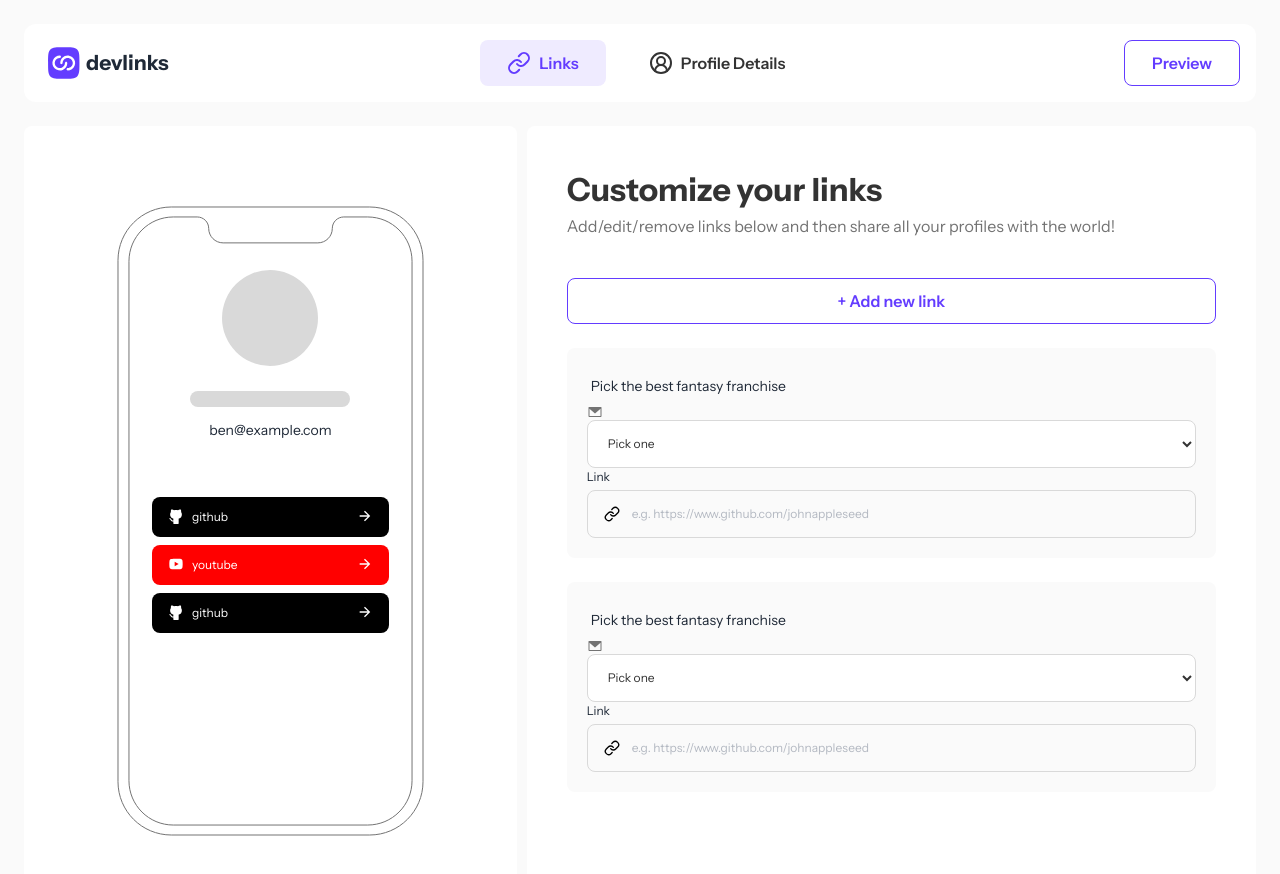
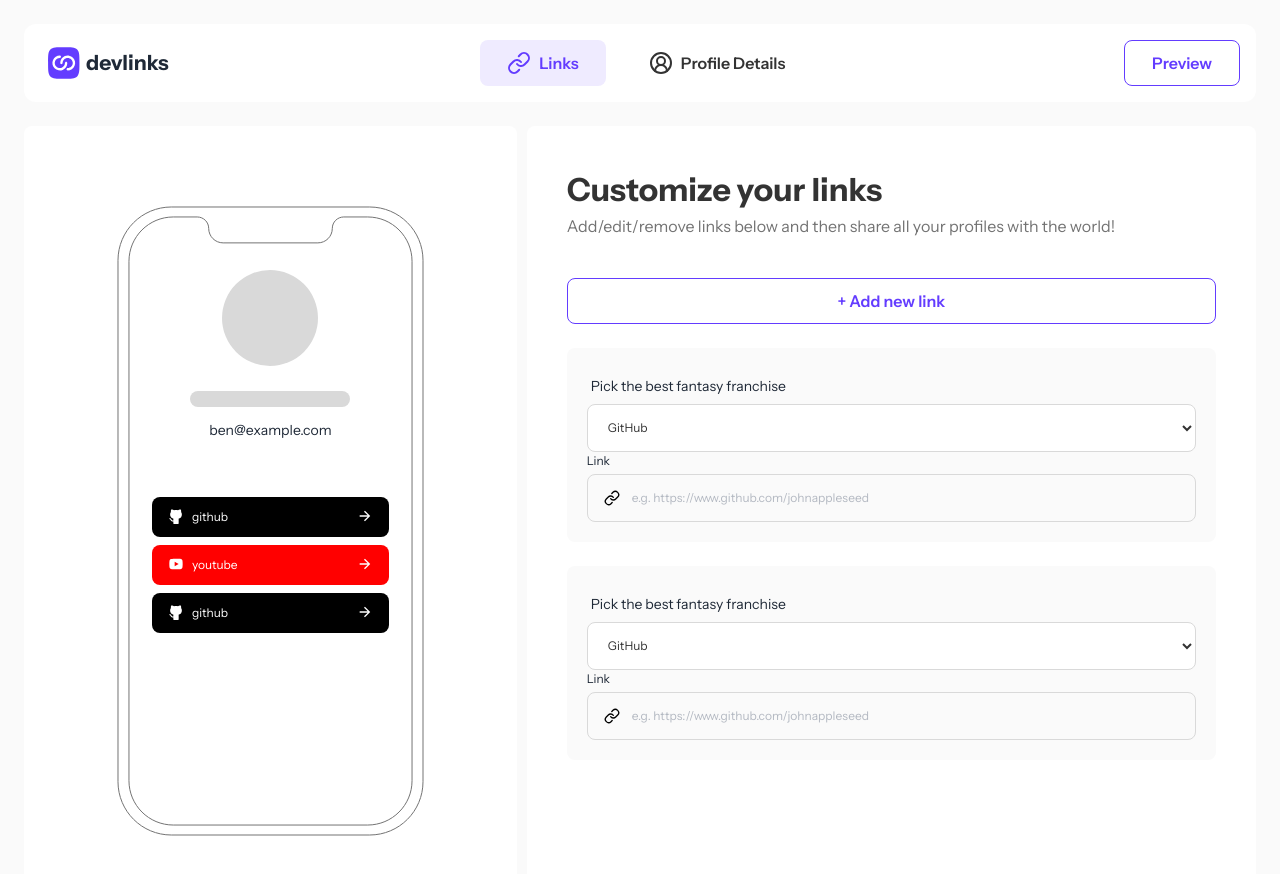
Before and after one commit to PrimoCrypt/devlinks, a Next.js app: page /home/links in a window 1280 px wide. Shown: the top 874 px of the page. Built offline with nearby package versions, Linux system fonts and the light colour scheme.

Commit message:
Update: Added some necessary options to the dropdown compponent

```diff
--- a/src/app/home/layout.tsx
+++ b/src/app/home/layout.tsx
@@ -28,9 +28,9 @@ export const userData = {
 
 const Links = ({ children }: { children: React.ReactNode }) => {
   return (
-    <div className="p-[1.5rem] flex flex-col gap-[1.5rem]">
+    <div className="p-[1.5rem] flex flex-col gap-[1.5rem] ">
       <NavBar type="links" />
-      <div className="flex lg:flex-row md:flex-col gap-[10px] min-h-[60vh]">
+      <div className="flex lg:flex-row md:flex-col gap-[10px] min-h-[60vh] ">
         <div className="min-w-[40%] hidden lg:block">
           <MobileSection {...userData} />
         </div>
--- a/src/components/dropdown.tsx
+++ b/src/components/dropdown.tsx
@@ -1,15 +1,7 @@
 "use client";
 import { useState } from "react";
-import Image from "next/image";
 
-interface InputFieldProperties {
-  label?: string;
-  type?: string;
-  image?: string;
-  placeholder?: string;
-}
-
-const DropDown = ({ image = "/email-icon.svg" }: InputFieldProperties) => {
+const DropDown = () => {
   const [selectedValue, setSelectedValue] = useState("Pick one"); // Initial value
 
   const handleChange = (event: React.ChangeEvent<HTMLSelectElement>) => {
@@ -22,7 +14,6 @@ const DropDown = ({ image = "/email-icon.svg" }: InputFieldProperties) => {
         <div className="label">
           <span className="label-text">Pick the best fantasy franchise</span>
         </div>
-        <Image width={16} height={16} src={image} alt="" />
         <select
           className={
             "w-full h-[3rem] bg-white flex flex-row gap-[0.75rem] py-[0.75rem] px-[1rem] rounded-lg border-solid border-[1px] border-grey-light active:border-primary-default outline-none active:shadow-[0px_0px_32px_rgba(99,_60,_255,_0.25)]"
@@ -30,12 +21,12 @@ const DropDown = ({ image = "/email-icon.svg" }: InputFieldProperties) => {
           value={selectedValue}
           onChange={handleChange}
         >
-          <option>Pick one</option>
-          <option>Star Wars</option>
-          <option>Harry Potter</option>
-          <option>Lord of the Rings</option>
-          <option>Planet of the Apes</option>
-          <option>Star Trek</option>
+          <option>GitHub</option>
+          <option>Twitter</option>
+          <option>LinkedIn</option>
+          <option>FaceBook</option>
+          <option>FrontendMentor</option>
+          <option>Others..</option>
         </select>
       </label>
     </div>
```
